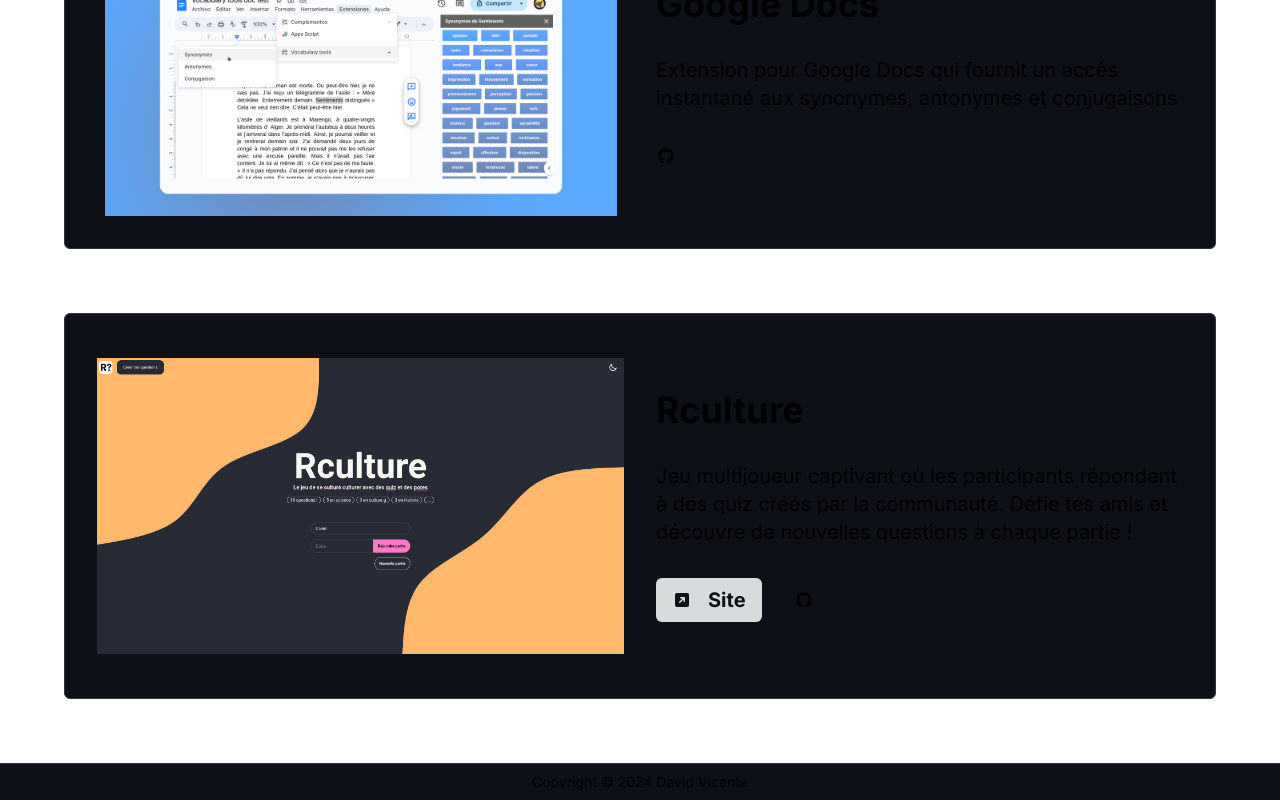
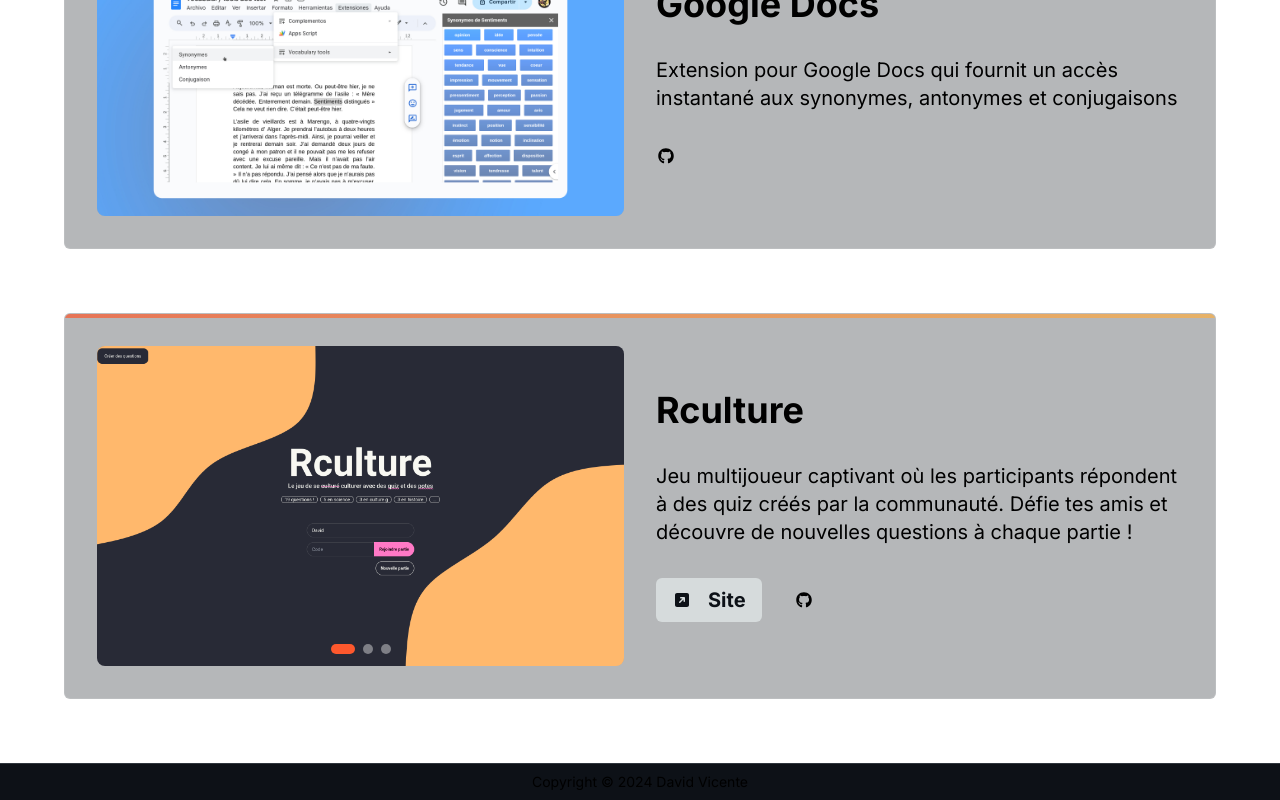
Before and after one commit to david-vct/my-portfolio, a Next.js app: page / in a window 1280 px wide. Shown: the part 2541-3341 px from the top of the page. Built offline with nearby package versions, Linux system fonts and the light colour scheme.

Commit message:
feat: implement ImageCarousel component and update ProjectCard style

```diff
--- /dev/null
+++ b/app/components/common/ImageCarousel.tsx
@@ -0,0 +1,63 @@
+"use client"
+
+import Image from "next/image"
+import React, { useEffect, useState } from "react"
+
+type Props = {
+	images: string[]
+	interval?: number
+	className?: string
+}
+
+const ImageCarousel = ({ images, interval = 10000, className }: Props) => {
+	const [index, setIndex] = useState(0)
+
+	useEffect(() => {
+		if (images.length <= 1) return
+		const timer = setInterval(() => {
+			setIndex((prev) => (prev + 1) % images.length)
+		}, interval)
+		return () => clearInterval(timer)
+	}, [images.length, interval])
+
+	return (
+		<div
+			className={
+				"relative w-full min-h-80 overflow-hidden rounded-lg shadow-inner shadow-black/20 " + (className ? className : "")
+			}
+		>
+			<div
+				className="flex h-full min-h-80 transition-transform duration-700 ease-in-out"
+				style={{
+					width: `${images.length * 100}%`,
+					transform: `translateX(-${index * (100 / images.length)}%)`,
+				}}
+			>
+				{images.map((image, i) => (
+					<div className="relative min-h-80" style={{ width: `${100 / images.length}%` }} key={i}>
+						<Image className="object-cover" alt={image} src={image} fill={true} />
+					</div>
+				))}
+			</div>
+			{images.length > 1 && (
+				<div className="absolute bottom-3 left-1/2 -translate-x-1/2 flex flex-row gap-2">
+					{images.map((_, i) => (
+						<button
+							key={i}
+							type="button"
+							aria-label={`Aller à l'image ${i + 1}`}
+							aria-current={i === index}
+							onClick={() => setIndex(i)}
+							className={
+								"h-2.5 rounded-full transition-all duration-300 hover:bg-accent " +
+								(i === index ? "w-6 bg-accent" : "w-2.5 bg-white/40")
+							}
+						/>
+					))}
+				</div>
+			)}
+		</div>
+	)
+}
+
+export default ImageCarousel
--- a/app/components/common/Project.tsx
+++ b/app/components/common/ProjectCard.tsx
@@ -1,9 +1,9 @@
 import { faGithub } from "@fortawesome/free-brands-svg-icons"
+import { faSquareArrowUpRight } from "@fortawesome/free-solid-svg-icons"
 import { FontAwesomeIcon } from "@fortawesome/react-fontawesome"
-import Image from "next/image"
 import React from "react"
 import ButtonLink from "./ButtonLink"
-import { faSquareArrowUpRight } from "@fortawesome/free-solid-svg-icons"
+import ImageCarousel from "./ImageCarousel"
 
 type Props = {
 	title: string
@@ -13,16 +13,11 @@
 	github?: string
 }
 
-const Project = ({ title, description, images, site, github }: Props) => {
+const ProjectCard = ({ title, description, images, site, github }: Props) => {
 	return (
-		<div className="grid grid-cols-1 lg:grid-cols-2 place-items-center gap-4 md:gap-8 p-8 rounded-md bg-base border border-neutral">
-			<div className="flex flex-row flex-nowrap w-full h-full overflow-x-auto">
-				{images.map((image, index) => (
-					<div className="relative flex-none w-full min-h-80" key={index}>
-						<Image className="object-contain" alt={image} src={image} key={index} fill={true} />
-					</div>
-				))}
-			</div>
+		<div className="group relative grid grid-cols-1 lg:grid-cols-2 items-center gap-6 md:gap-8 p-8 bg-base/30 backdrop-blur-sm rounded-md border border-white/10 overflow-hidden transition-all duration-300 hover:-translate-y-2 hover:border-accent/60 hover:shadow-2xl hover:shadow-accent/20">
+			<div className="absolute inset-x-0 top-0 h-1 bg-gradient-to-r from-accent to-secondary opacity-70 group-hover:opacity-100 transition-opacity"></div>
+			<ImageCarousel images={images} className="w-full" />
 			<div>
 				<h2 className="pb-4 md:pb-8 text-2xl md:text-4xl font-bold">{title}</h2>
 				<p className="pb-4 md:pb-8 text-md md:text-xl">{description}</p>
@@ -39,4 +34,4 @@
 	)
 }
 
-export default Project
+export default ProjectCard
--- a/app/components/layout/ProjectSection.tsx
+++ b/app/components/layout/ProjectSection.tsx
@@ -1,5 +1,5 @@
 import React from "react"
-import Project from "../common/Project"
+import ProjectCard from "../common/ProjectCard"
 import Title from "../common/Title"
 
 const ProjectSection = () => {
@@ -7,19 +7,19 @@
 		<section className="w-full max-w-7xl p-4 md:p-16 mt-16">
 			<Title title="MA SELECTION DE PROJETS"></Title>
 			<div className="flex flex-col gap-16">
-				<Project
+				<ProjectCard
 					title="Vocabulary Tools pour Google Docs"
 					description="Extension pour Google Docs qui fournit un accès instantané aux synonymes, antonymes et conjugaisons"
 					images={["/project-vocabularytools-1.jpg"]}
 					github={"https://github.com/david-vct/gdocs-vocabulary-tools"}
-				></Project>
-				<Project
+				></ProjectCard>
+				<ProjectCard
 					title="Rculture"
 					description="Jeu multijoueur captivant où les participants répondent à des quiz créés par la communauté. Défie tes amis et découvre de nouvelles questions à chaque partie !"
 					images={["/project-rculture-1.png", "/project-rculture-2.png", "/project-rculture-3.png"]}
 					site={"https://rculture.web.app"}
 					github={"https://github.com/david-vct/rculture"}
-				></Project>
+				></ProjectCard>
 			</div>
 		</section>
 	)
```
